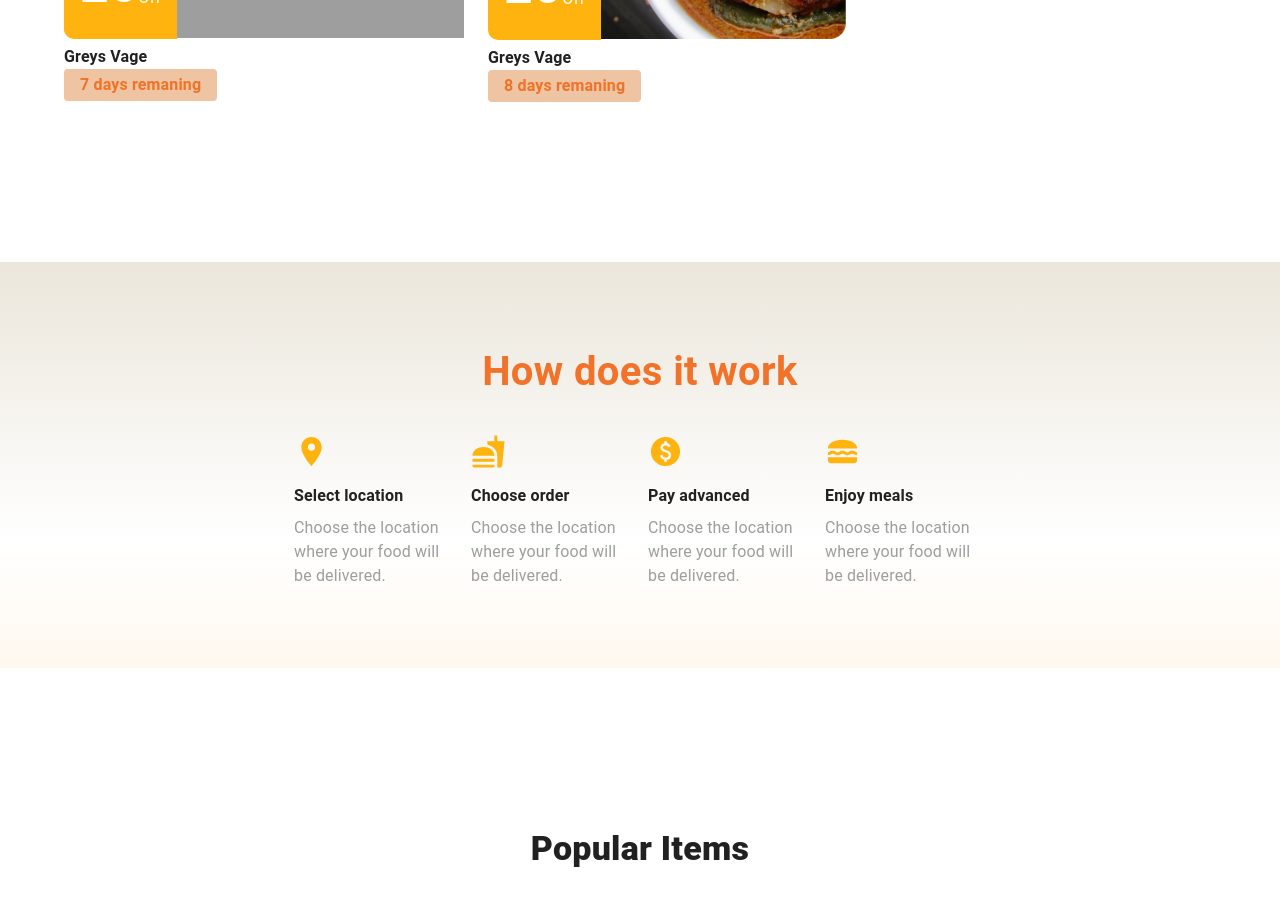
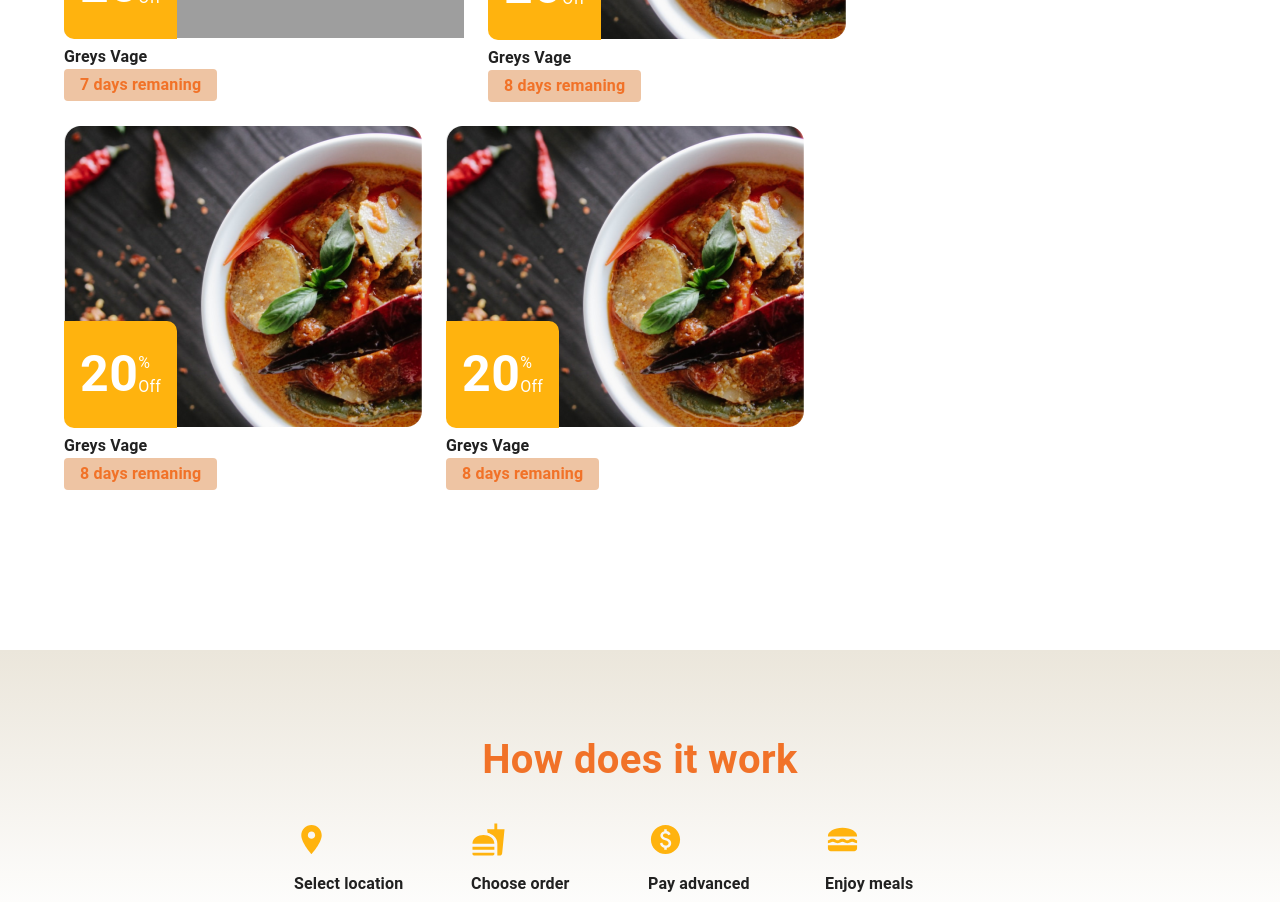
Before and after one commit to zeynalnicat/FoodWagon, a React (Vite) app: page / in a window 1280 px wide. Shown: the part 1520-2422 px from the top of the page. Built offline with nearby package versions, Linux system fonts and the light colour scheme; grey boxes are pictures that could not be loaded.

Commit message:
little updates

```diff
--- a/src/components/FoodDiscount/index.tsx
+++ b/src/components/FoodDiscount/index.tsx
@@ -38,6 +38,20 @@ const food = [
         foodName: "Greys Vage",
         expireDate : 8
     },
+    {
+        id : 4,
+        imgSrc: food4,
+        discount: 20,
+        foodName: "Greys Vage",
+        expireDate : 8
+    },
+    {
+        id : 5,
+        imgSrc: food4,
+        discount: 20,
+        foodName: "Greys Vage",
+        expireDate : 8
+    },
 
 ]
 
```
